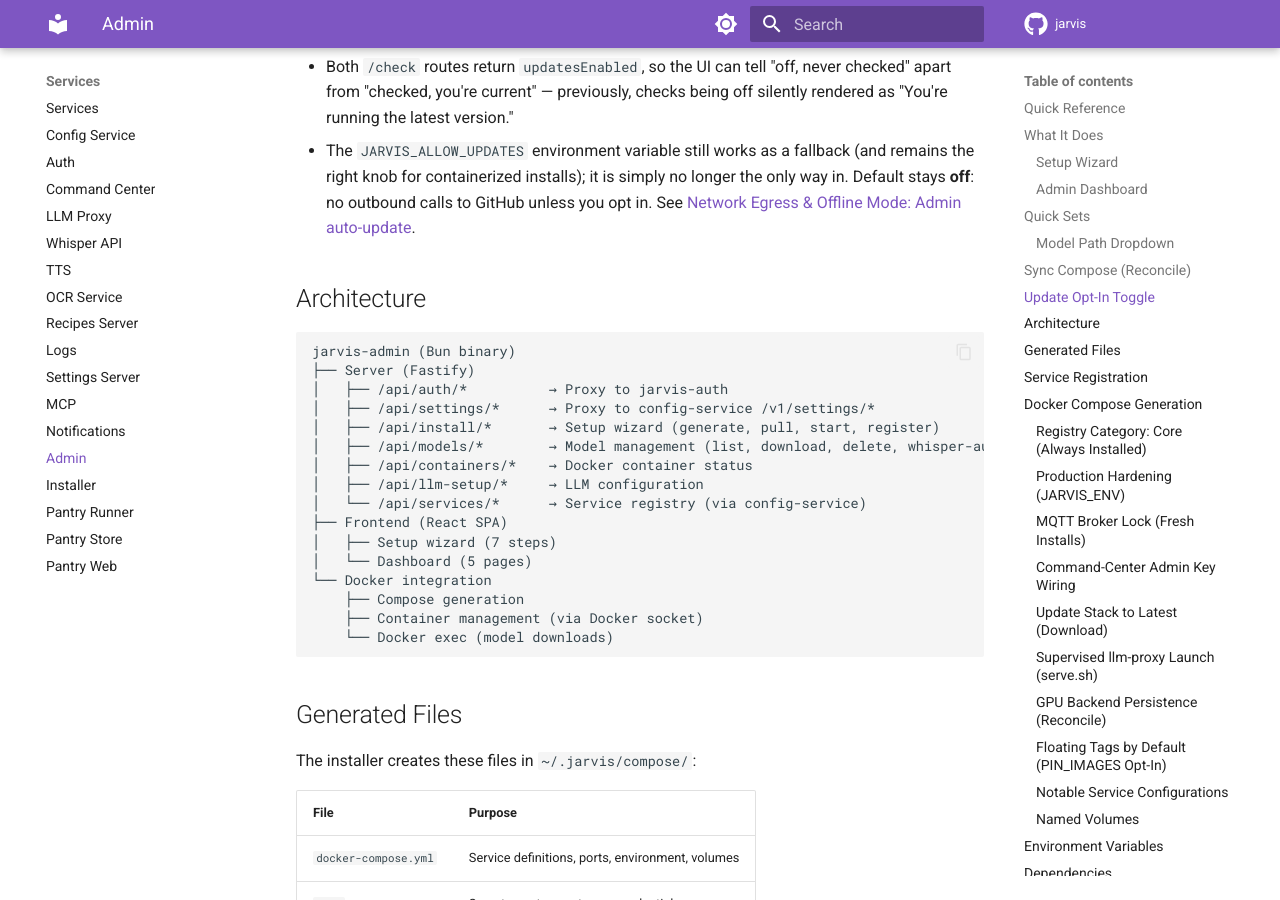
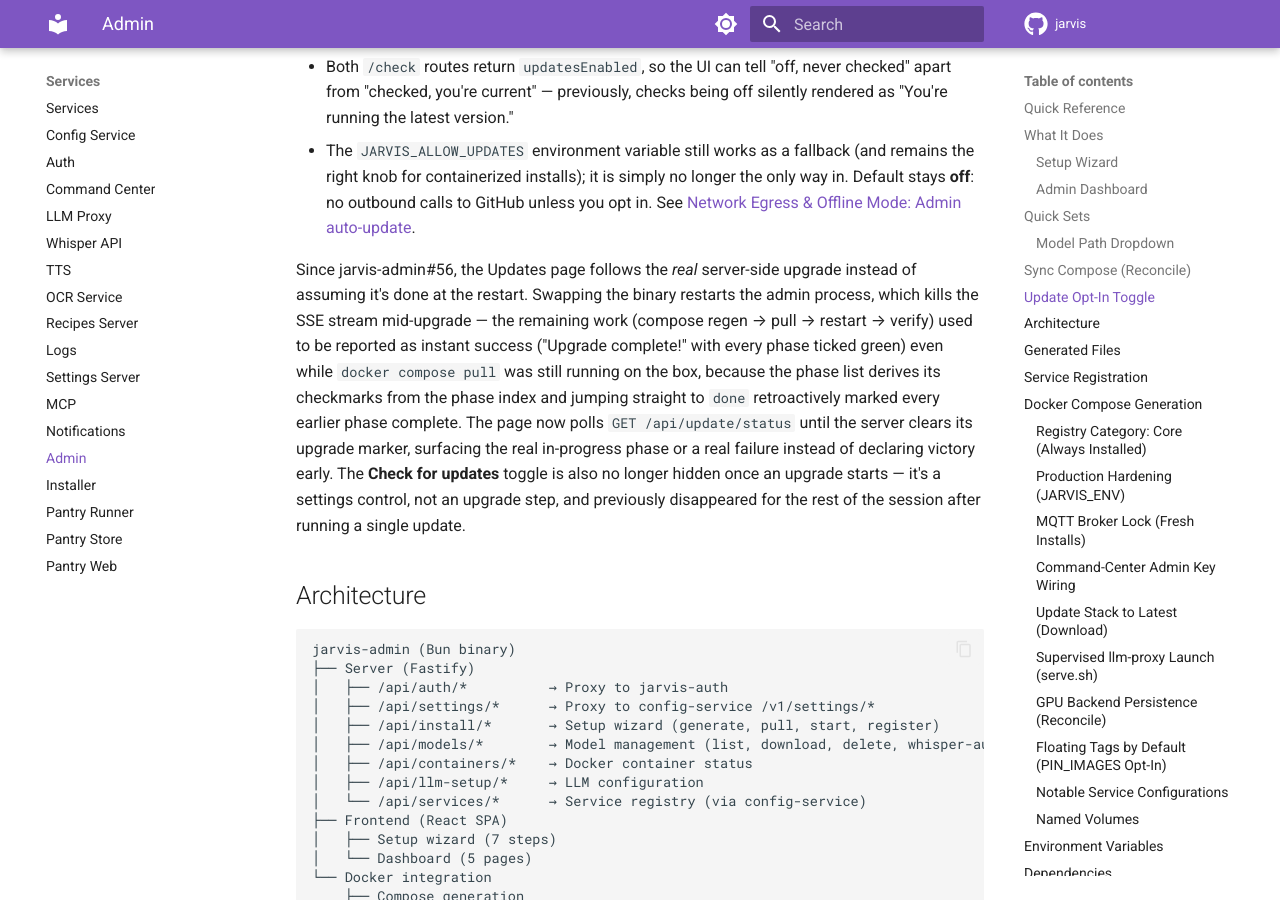
Before and after one commit to alexberardi/jarvis-docs, an MkDocs documentation site: the page built from docs/services/admin.md, in a window 1280 px wide and 900 px high, scrolled down 2900 px. Built offline with MkDocs 1.6.1 and Material for MkDocs 9.7.7, drawn with Linux system fonts in a browser that asks for light colours; comment, search, counter and statistics services are not loaded.

Commit message:
docs(jarvis-admin): sync from #56 (#151)
* docs(jarvis-admin): sync from #56

* docs(jarvis-admin): restore full file, add #56 update-progress note

```diff
--- a/docs/services/admin.md
+++ b/docs/services/admin.md
@@ -70,6 +70,8 @@
 - `GET /api/update/settings` reads the current `allowUpdates` state; `POST /api/update/settings` (superuser only) persists it to `~/.jarvis/admin.json` and applies it to the live config immediately, with no restart required.
 - Both `/check` routes return `updatesEnabled`, so the UI can tell "off, never checked" apart from "checked, you're current" — previously, checks being off silently rendered as "You're running the latest version."
 - The `JARVIS_ALLOW_UPDATES` environment variable still works as a fallback (and remains the right knob for containerized installs); it is simply no longer the only way in. Default stays **off**: no outbound calls to GitHub unless you opt in. See [Network Egress & Offline Mode: Admin auto-update](../security/offline-mode.md#enabling-updates).
+
+Since jarvis-admin#56, the Updates page follows the *real* server-side upgrade instead of assuming it's done at the restart. Swapping the binary restarts the admin process, which kills the SSE stream mid-upgrade — the remaining work (compose regen → pull → restart → verify) used to be reported as instant success ("Upgrade complete!" with every phase ticked green) even while `docker compose pull` was still running on the box, because the phase list derives its checkmarks from the phase index and jumping straight to `done` retroactively marked every earlier phase complete. The page now polls `GET /api/update/status` until the server clears its upgrade marker, surfacing the real in-progress phase or a real failure instead of declaring victory early. The **Check for updates** toggle is also no longer hidden once an upgrade starts — it's a settings control, not an upgrade step, and previously disappeared for the rest of the session after running a single update.
 
 ## Architecture
 
```
